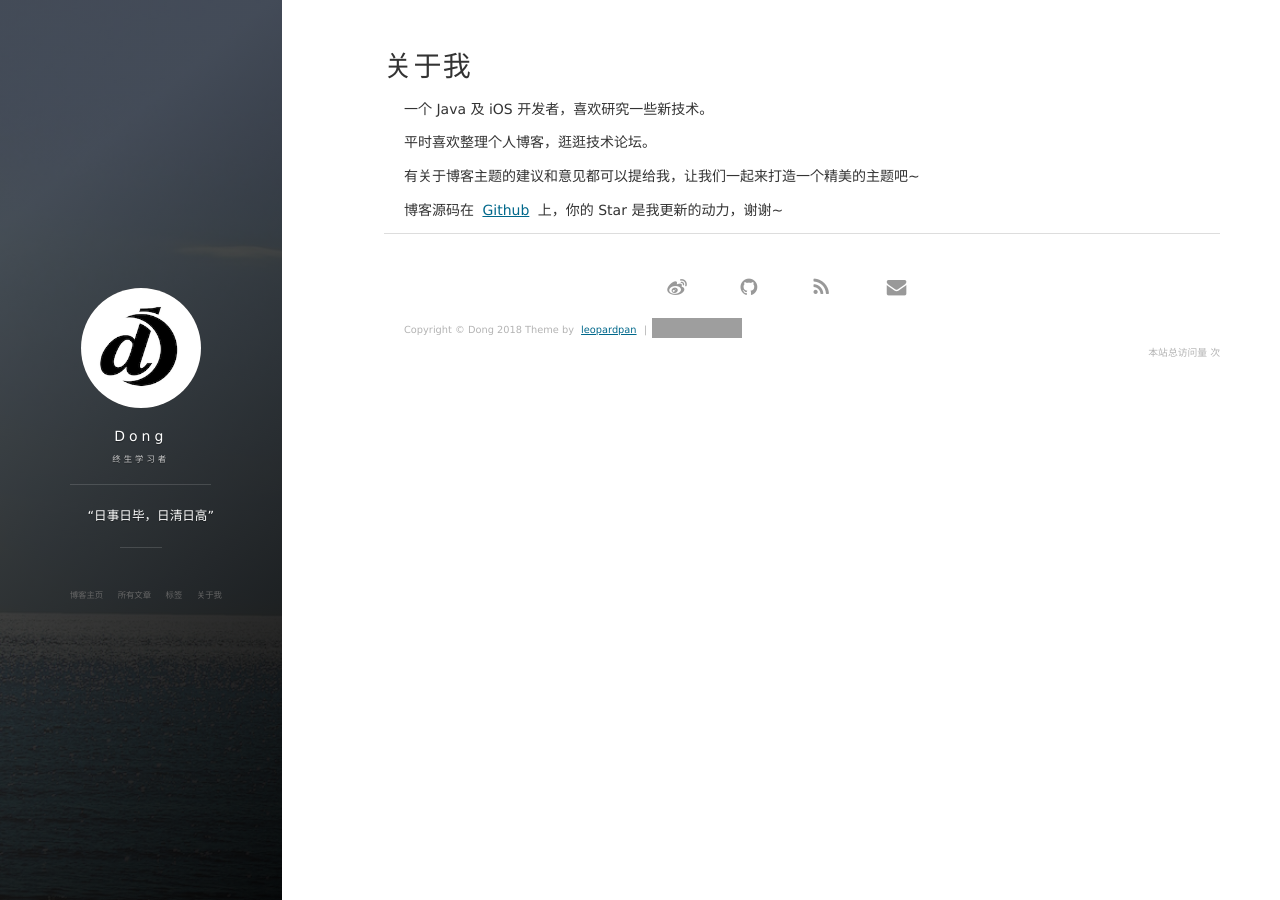
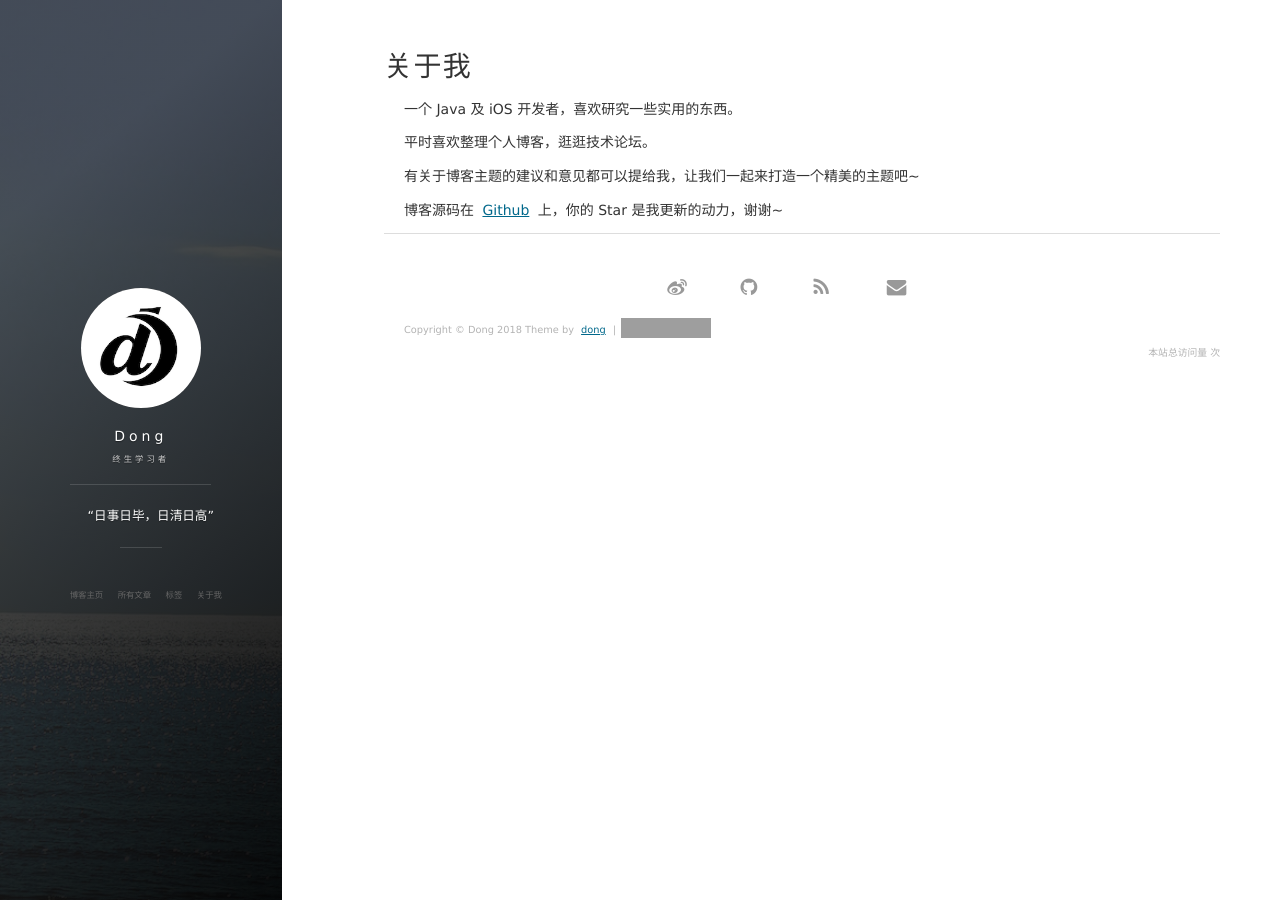
Before and after one commit to hdd2803/hdd2803.github.io, a Jekyll site: the page built from about.md, in a window 1280 px wide. Built offline with Jekyll 4.4.1, drawn with Linux system fonts in a browser that asks for light colours; nearby versions of some CDN libraries; comment, search, counter and statistics services are not loaded; grey boxes are pictures that could not be loaded.

Commit message:
修改配置文件

```diff
--- a/_config.yml
+++ b/_config.yml
@@ -6,7 +6,7 @@ description: “日事日毕，日清日高”
 avatarTitle: Dong
 # 头像里面的描述
 avatarDesc: Java / 个人学习
-url: "http://hdd2803.io"
+url: "https://hdd2803.github.io"
 
 # Comment
 comment:
@@ -36,7 +36,7 @@ baidu:
 #
 #
 #  _post/ 下的文章更换成你自己的文章
-#  帮忙star一下，感谢~😆 地址： https://github.com/leopardpan/leopardpan.github.io
+#  帮忙star一下，感谢~😆 地址： https://github.com/hdd2803/hdd2803.github.io
 #
 #
 # 《--------------- 下面的信息可以自行选择是否修改 ------------------------》
--- a/_includes/footer.html
+++ b/_includes/footer.html
@@ -69,11 +69,12 @@
 
         <div class = "footer_div">
            <p class="copyright text-muted">
-            Copyright &copy; {{ site.title }} {{ site.time | date: '%Y' }} Theme by <a href="http://baixin.io/">leopardpan</a> |
+            Copyright &copy; {{ site.title }} {{ site.time | date: '%Y' }} Theme by
+            <a href="https://hdd2803.github.io/">dong</a> |
             <iframe
                 style="margin-left: 2px; margin-bottom:-5px;"
                 frameborder="0" scrolling="0" width="91px" height="20px"
-                src="https://ghbtns.com/github-btn.html?user=leopardpan&repo=leopardpan.github.io&type=star&count=true" >
+                src="https://ghbtns.com/github-btn.html?user=hdd2803&repo=hdd2803.github.io&type=star&count=true" >
             </iframe>
             </p>
         	<div align="right">
--- a/about.md
+++ b/about.md
@@ -3,7 +3,7 @@ layout: page
 title: 关于我
 ---
 
-一个 Java 及 iOS 开发者，喜欢研究一些新技术。
+一个 Java 及 iOS 开发者，喜欢研究一些实用的东西。
 <p>
 平时喜欢整理个人博客，逛逛技术论坛。
 
```
